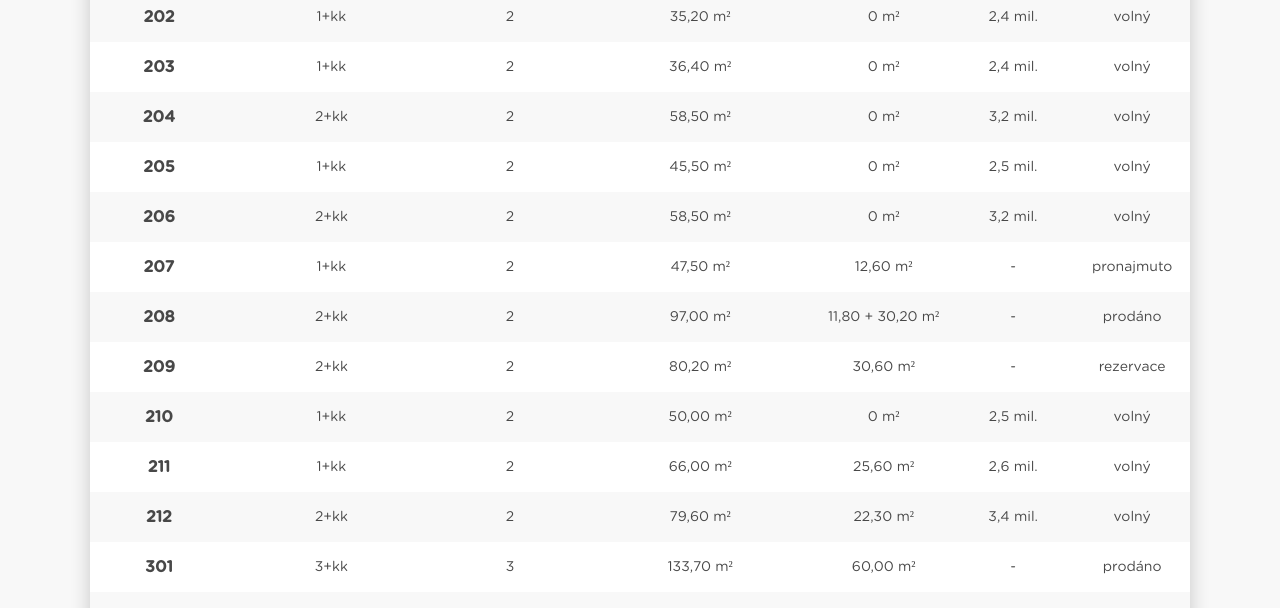
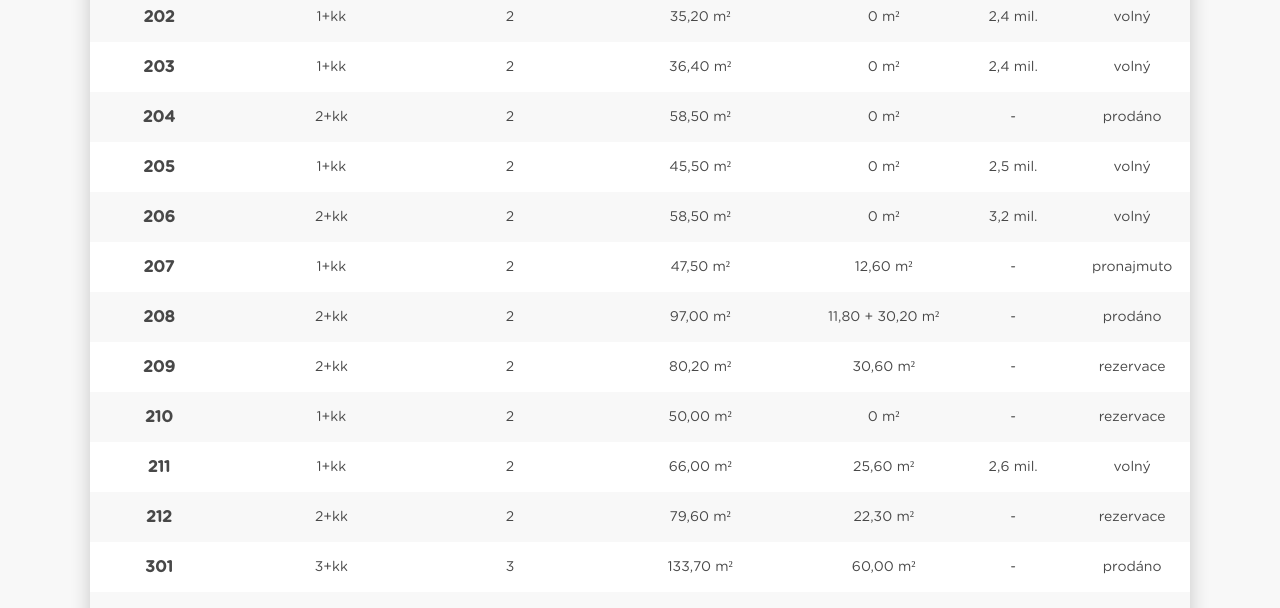
Before and after one commit to StyvekDrtic/bydleniSvojetice, a Jekyll site: the page built from ceny.html, in a window 1280 px wide and 900 px high, scrolled down 728 px. Shown: the part 150-758 px from the top of the window. Built offline with Jekyll 4.4.1, drawn with Linux system fonts in a browser that asks for light colours.

Commit message:
update ceny

```diff
--- a/_includes/tabulka.html
+++ b/_includes/tabulka.html
@@ -117,8 +117,8 @@
       <td>2</td>
       <td>58,50</td>
       <td>0</td>
-      <td>3,2</td>
-      <td>volný</td>
+      <td class="neMil">-</td>
+      <td>prodáno</td>
     </tr>
 
     <tr>
@@ -177,8 +177,8 @@
       <td>2</td>
       <td>50,00</td>
       <td>0</td>
-      <td>2,5</td>
-      <td>volný</td>
+      <td class="neMil">-</td>
+      <td>rezervace</td>
     </tr>
 
     <tr>
@@ -197,8 +197,8 @@
       <td>2</td>
       <td>79,60</td>
       <td>22,30</td>
-      <td>3,4</td>
-      <td>volný</td>
+      <td class="neMil">-</td>
+      <td>rezervace</td>
     </tr>
 
     <tr>
```
